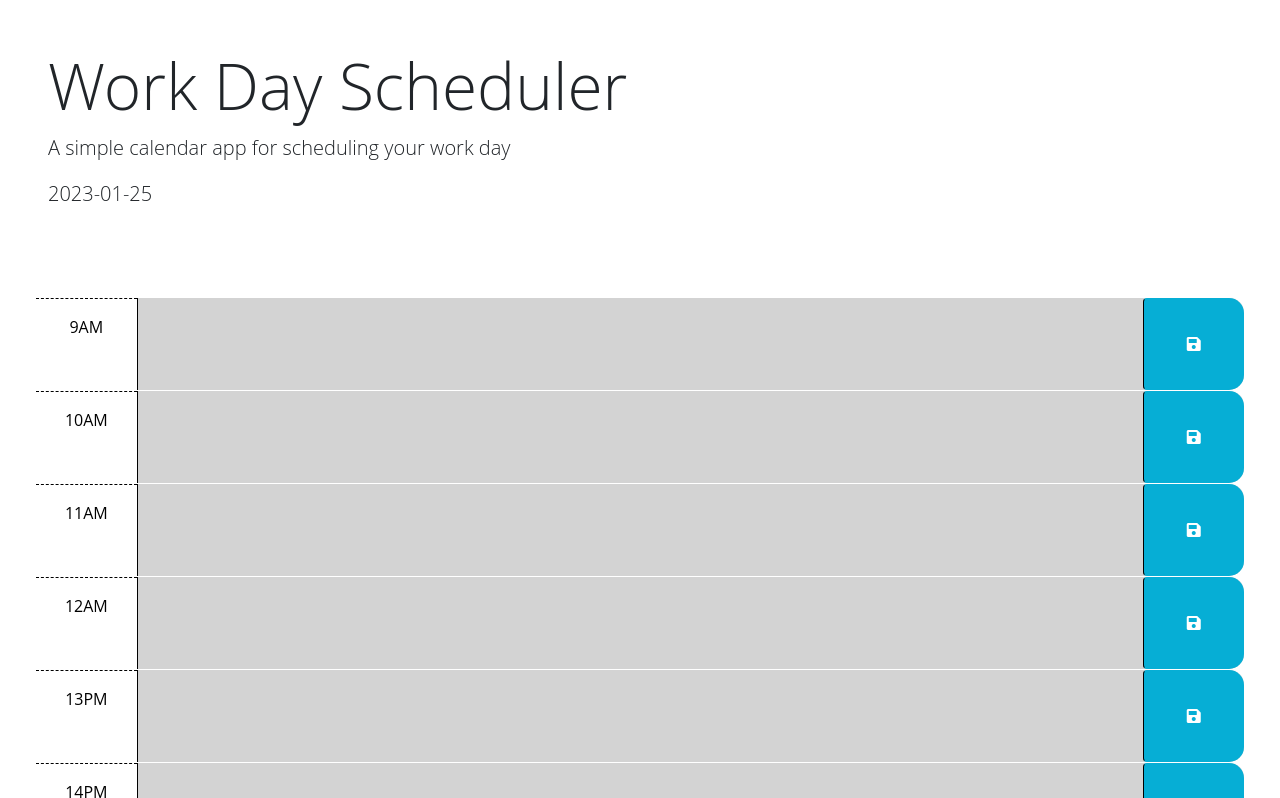
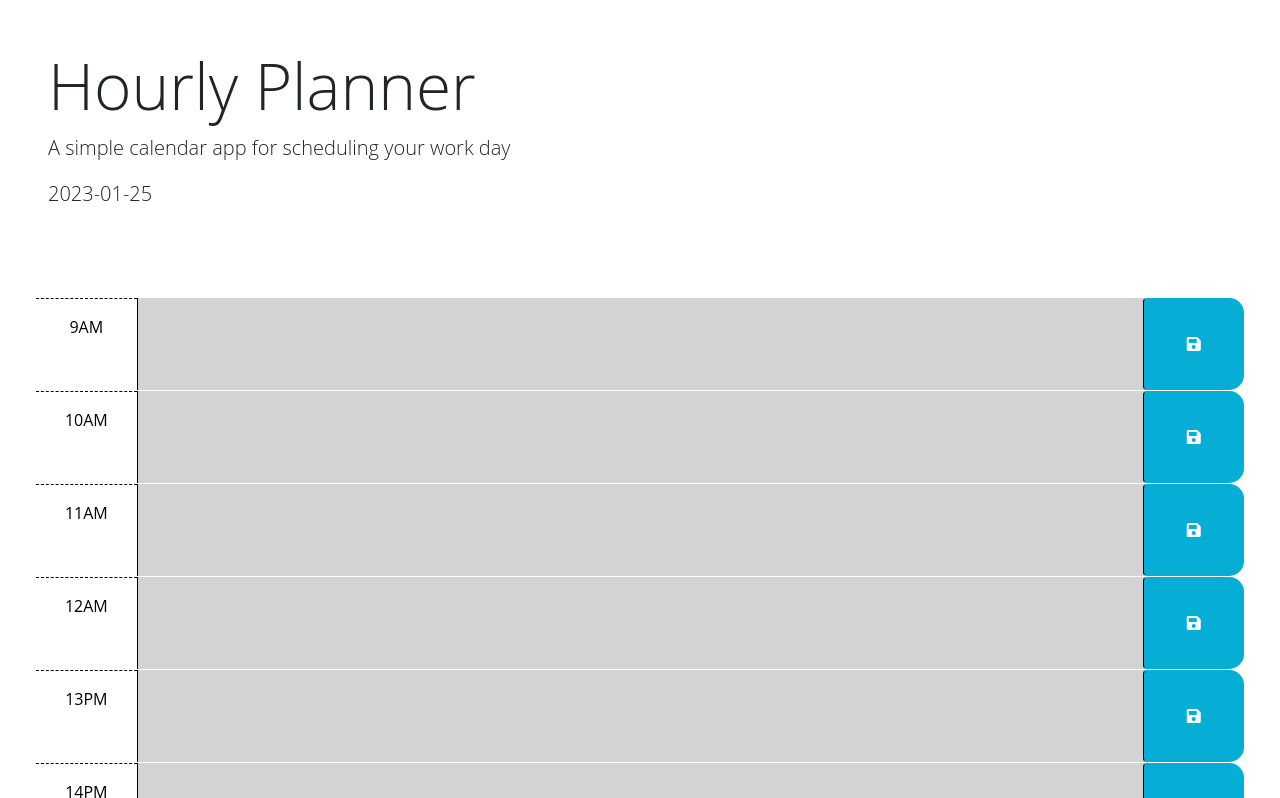
Before and after one commit to jannorth/hourly-planner, a plain HTML site: page index.html in a window 1280 px wide. Shown: the top 798 px of the page. Drawn offline with nearby package versions, Linux system fonts and the light colour scheme.

Commit message:
renamed title in head and header

```diff
--- a/index.html
+++ b/index.html
@@ -21,12 +21,12 @@
       rel="stylesheet"
     />
     <link rel="stylesheet" href="style.css" />
-    <title>Work Day Scheduler</title>
+    <title>Hourly Planner</title>
   </head>
 
   <body>
     <header class="p-5 mb-4">
-      <h1 class="display-3">Work Day Scheduler</h1>
+      <h1 class="display-3">Hourly Planner</h1>
       <p class="lead">A simple calendar app for scheduling your work day</p>
       <p id="currentDay" class="lead"></p>
     </header>
```
Also changed, not shown: 1 other file.
